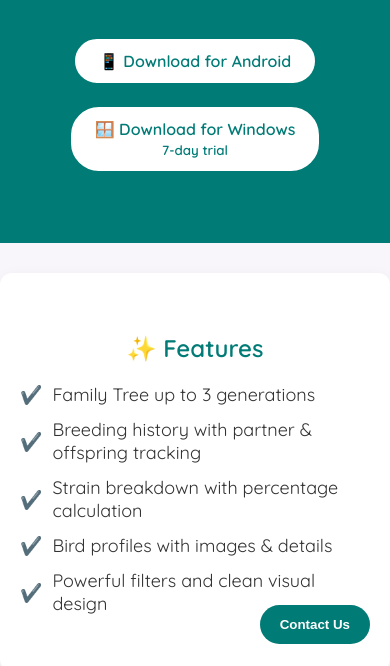
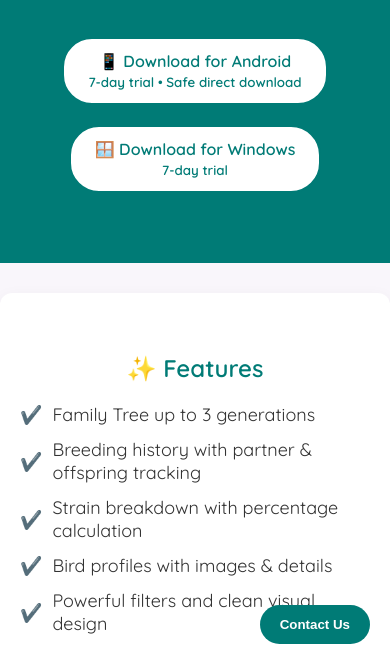
Before and after one commit to GAWdessey/PediPigeon, a plain HTML site: page index.html in a window 390 px wide. Shown: the part 180-846 px from the top of the page. Drawn offline with Linux system fonts and the light colour scheme.

Commit message:
Update index.html
adding the mobile apk version

```diff
--- a/index.html
+++ b/index.html
@@ -127,7 +127,9 @@
     <h1>PediPigeon</h1>
     <p>Track your pigeons' pedigree, breeding history & strain data with ease.</p>
     <div class="buttons">
-      <a href="https://drive.google.com/uc?export=download&id=17-r-jjqmw5odBpKza8SXaXIDnAVCa7hc">📱 Download for Android</a>
+      <a href="https://github.com/GAWdessey/PediPigeon/releases/download/v1.0-mobiletrial/app-release.apk" target="_blank">
+  📱 Download for Android<br><small>7-day trial • Safe direct download</small>
+</a>
       <a href="https://github.com/GAWdessey/PediPigeon/releases/download/v1.0-trial/PedipigeonTrialSetup.exe" target="_blank">
   🪟 Download for Windows<br><small>7-day trial</small>
 </a>
```
